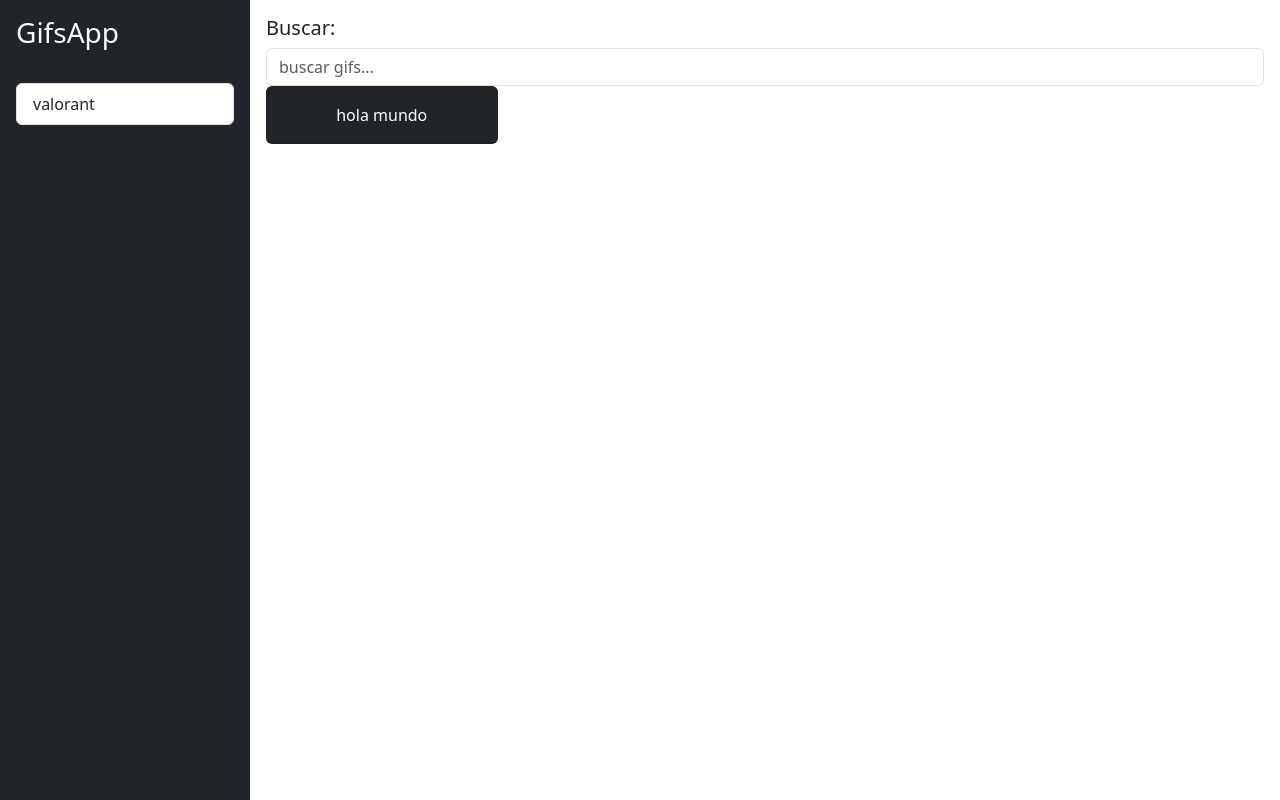
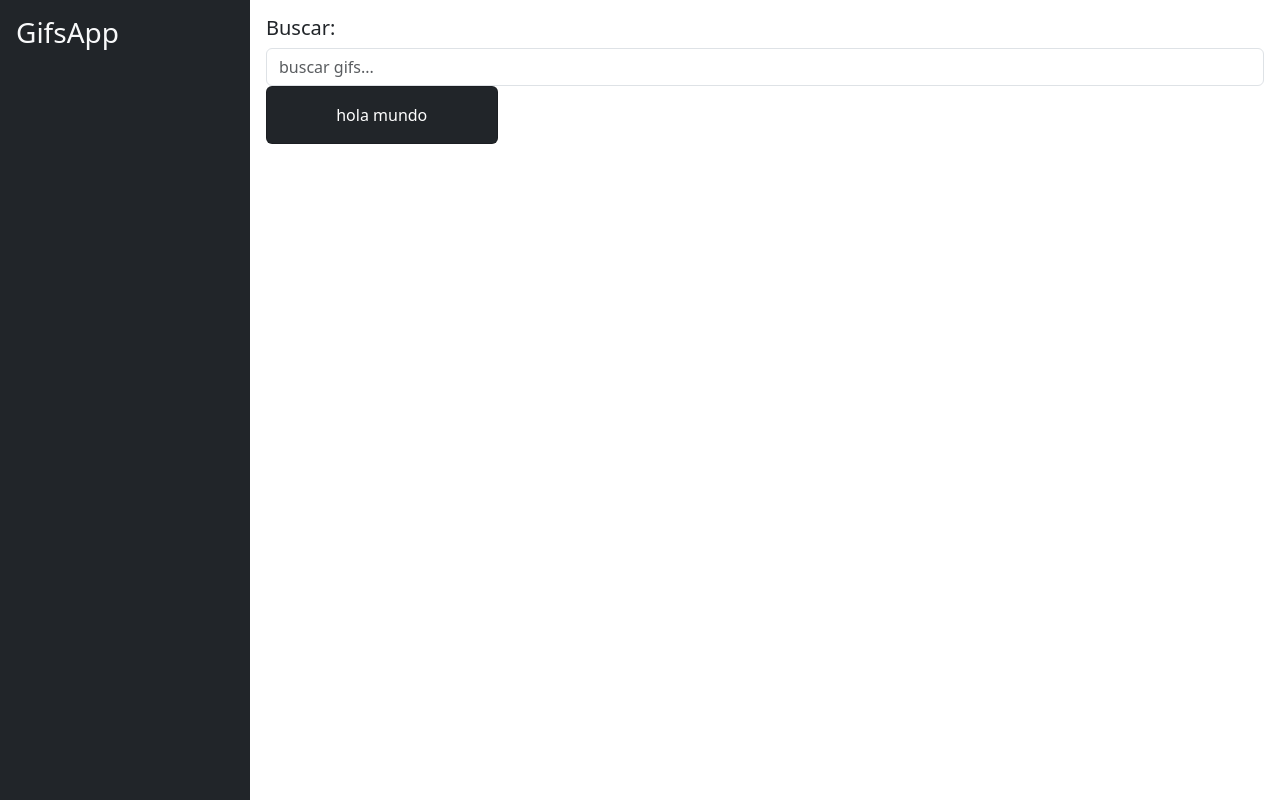
Before and after one commit to ITZUK1/GIFS-APP, an Angular app in the folder proyecto/: page / in a window 1280 px wide. Built offline with nearby package versions, Linux system fonts and the light colour scheme.

Commit message:
git.service incompleto

```diff
--- a/proyecto/src/app/shared/components/sidebar/sidebar.component.html
+++ b/proyecto/src/app/shared/components/sidebar/sidebar.component.html
@@ -3,16 +3,8 @@
     <hr>
 
     <div class="list-group list-reset">
-        <button class="list-group-item list-group-item-action">
-            valorant
+        <button *ngFor="let tag of tags" class="list-group-item list-group-item-action">
+            {{ tag | uppercase}}
         </button>
     </div>
-
-
-
-
-
-
-
-
 </div>
--- a/proyecto/src/app/shared/components/sidebar/sidebar.component.ts
+++ b/proyecto/src/app/shared/components/sidebar/sidebar.component.ts
@@ -1,4 +1,5 @@
 import { Component } from '@angular/core';
+import { GifsService } from '../../../gifs/services/gifs.service';
 
 @Component({
   selector: 'Shared-sidebar',
@@ -7,4 +8,10 @@ import { Component } from '@angular/core';
 })
 export class SidebarComponent {
 
+  constructor (private GifsService:GifsService){}
+
+  get tags (){
+    return this.GifsService.tagsHistory;
+  }
+
 }
```
